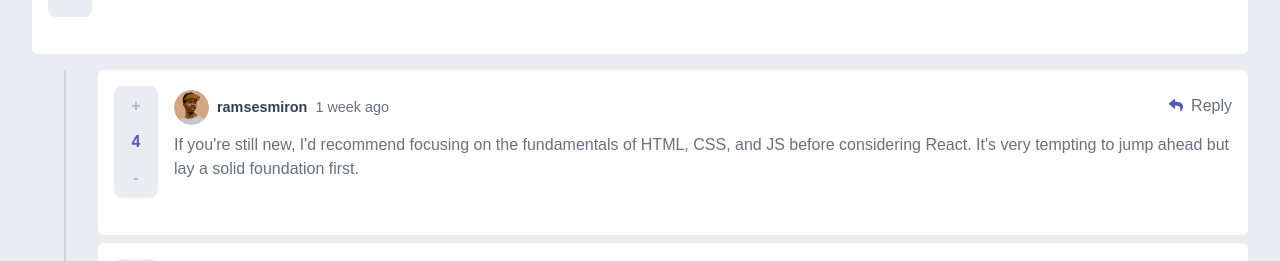
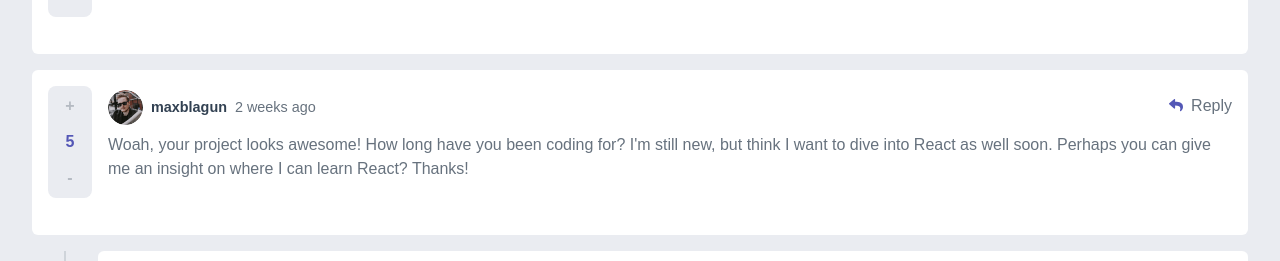
Before and after one commit to janevalencia/nextjs-ssr-comments, a Next.js app: page / in a window 1280 px wide. Shown: the part 255-516 px from the top of the page. Built offline with nearby package versions, Linux system fonts and the light colour scheme.

Commit message:
Update SampleData

```diff
--- a/pages/index.tsx
+++ b/pages/index.tsx
@@ -3,7 +3,15 @@ import Head from "next/head";
 import { CommentCard, CommentForm } from "../components";
 
 // To be deleted later once DB is setup.
-const SampleData = [{
+const CurrentUser = {
+  "image": {
+    "png": "/assets/images/image-juliusomo.png"
+  },
+  "username": "juliusomo",
+  "loggedInUser": true,
+}
+const SampleData = [
+  {
     "id": "1",
     "content": "Impressive! Though it seems the drag feature could be improved. But overall it looks incredible. You've nailed the design and the responsiveness at various breakpoints works really well.",
     "timestamp": "1 month ago",
@@ -13,6 +21,20 @@ const SampleData = [{
         "png": "/assets/images/image-amyrobson.png"
       },
       "username": "amyrobson",
+      "loggedInUser": false,
+    },
+    "replies": []
+  },
+  {
+    "id": "2",
+    "content": "Woah, your project looks awesome! How long have you been coding for? I'm still new, but think I want to dive into React as well soon. Perhaps you can give me an insight on where I can learn React? Thanks!",
+    "timestamp": "2 weeks ago",
+    "votes": 5,
+    "user": {
+      "image": {
+        "png": "/assets/images/image-maxblagun.png"
+      },
+      "username": "maxblagun",
       "loggedInUser": false,
     },
     "replies": [
@@ -45,7 +67,8 @@ const SampleData = [{
         }
       }
     ]
-}]
+  }
+]
 
 const Home: NextPage = () => {
   return (
@@ -63,7 +86,7 @@ const Home: NextPage = () => {
           ) )}
         </section>
         <section className="comments-new">
-          <CommentForm />
+          <CommentForm user={ CurrentUser } />
         </section>
       </main>
     </>
```
Lines whose indentation alone changed are shown as unchanged.
